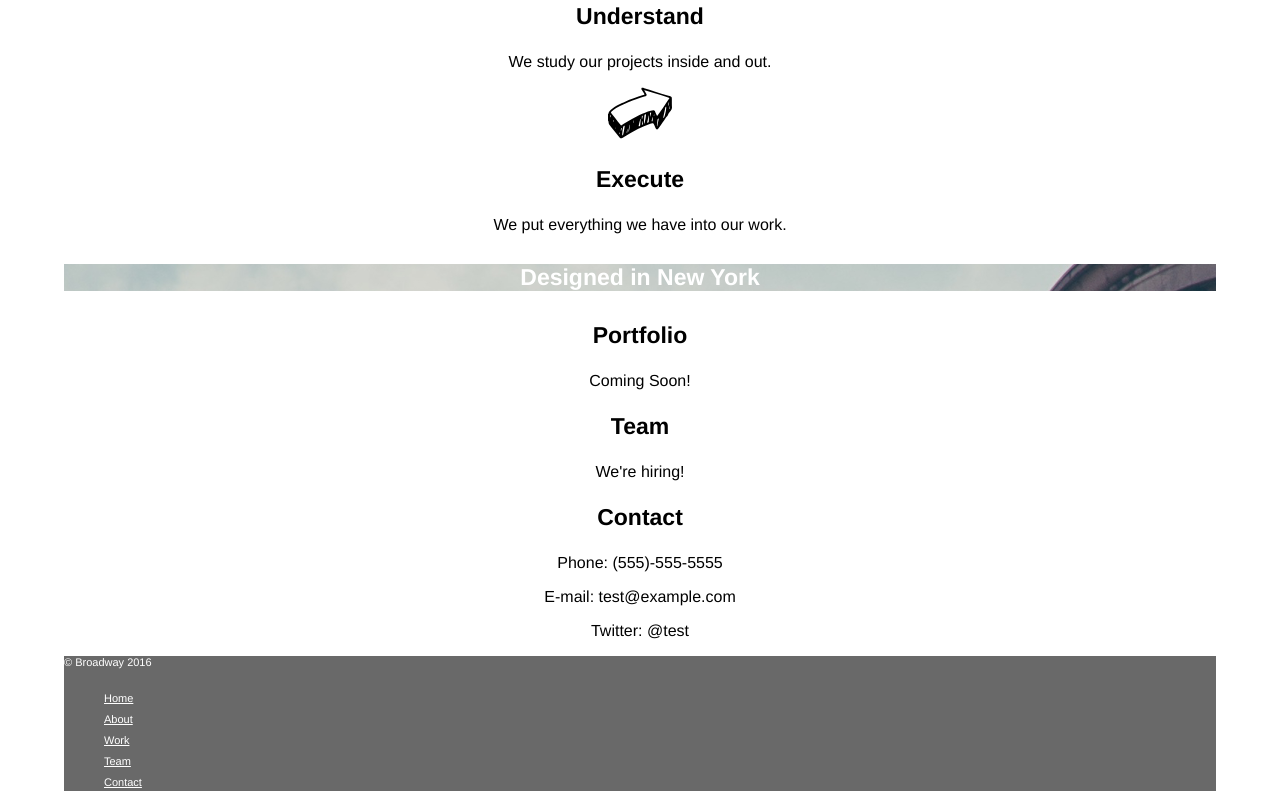
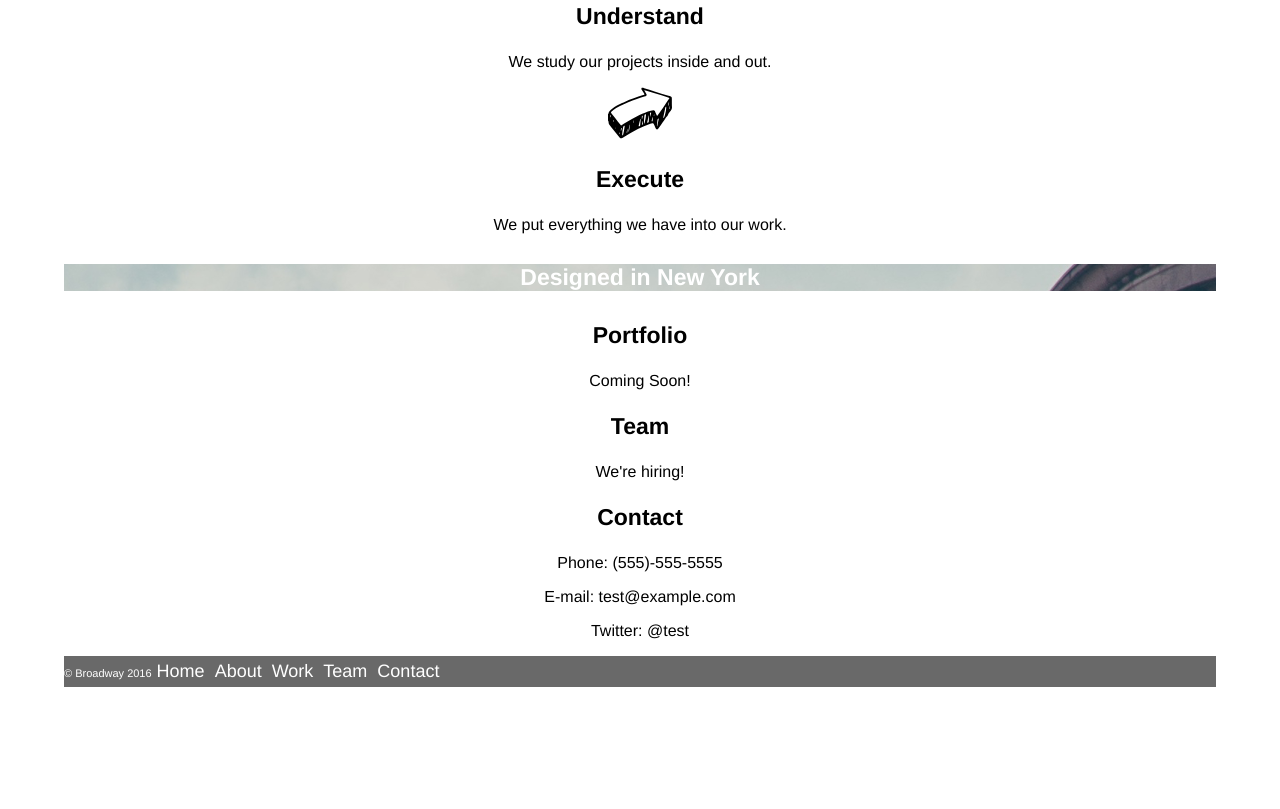
Before and after one commit to bszaboshaw/Broadway, a plain HTML site: page index.html in a window 1280 px wide. Shown: the part 705-1514 px from the top of the page. After the commit the page ends 1395 px from the top, so only its background shows below. Drawn offline with Linux system fonts and the light colour scheme.

Commit message:
Final edit

```diff
--- a/index.html
+++ b/index.html
@@ -49,9 +49,11 @@
     </div>
 </section>
 <footer>
-  <p class="copyright"> &copy; Broadway 2016</p>
+  <div class="footerItems">
+    <p class="copyright"> &copy; Broadway 2016</p>
+  <div>
   <nav>
-      <ul span class="footernav">
+      <ul class="horizontal">
         <li><a href="#">Home</a></li>
         <li><a href="#">About</a></li>
         <li><a href="#">Work</a></li>
--- a/resources/css/style.css
+++ b/resources/css/style.css
@@ -65,6 +65,7 @@ h4.NewYorkDivider {
 }
 
 ul, li {
+  color: white;
   list-style-type: none;
 }
 
@@ -75,17 +76,27 @@ footer {
   text-align: left;
 }
 
-p.copyright  {
-  text-align: left;
-  color: white;
+p.copyright {
+    color: white;
+    float: left;
 }
 
-nav ul li a {
-  font-size: 11px;
-  text-align: left;
-  color: white;
+ul.horizontal {
+  list-style-type: none;
+  margin: 0;
+  padding: 0;
+  overflow: hidden;
+  background-color: dimgray;
 }
 
-footernav a {
-  color: white;
+ul.horizontal li {
+    float: left;
 }
+
+ul.horizontal li a {
+    display: inline-block;
+    color: white;
+    text-align: center;
+    padding: 5px 5px;
+    text-decoration: none;
+}
```
